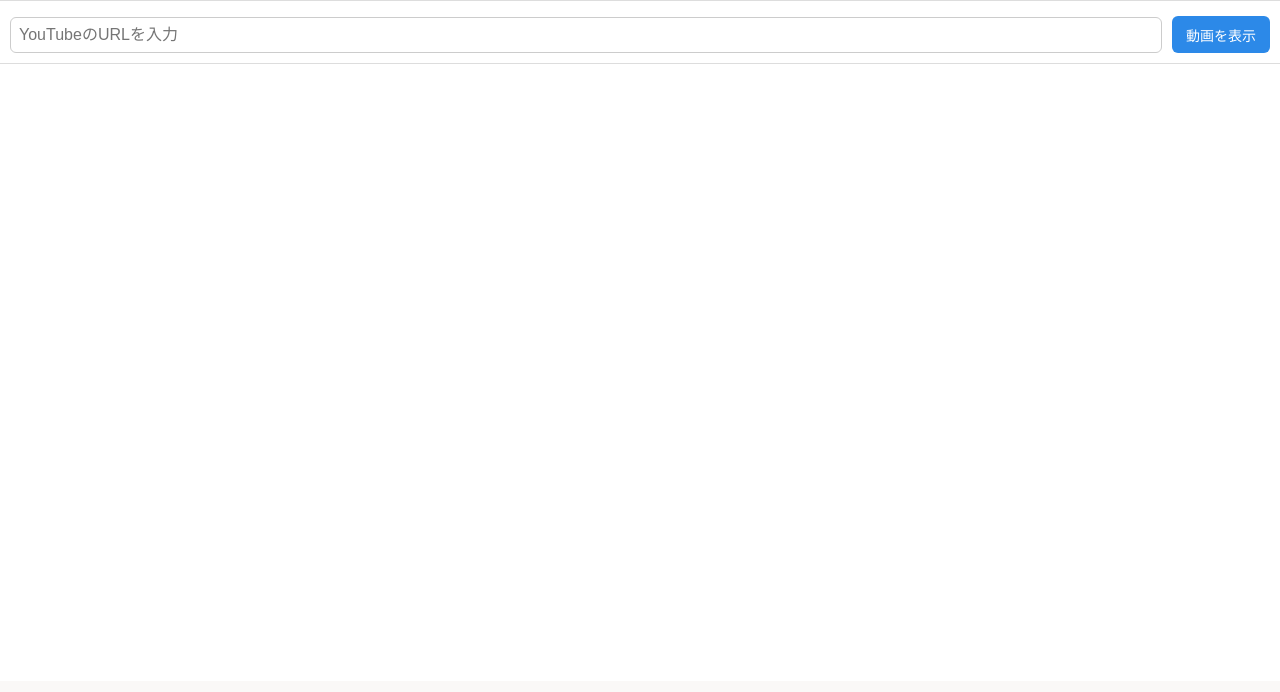
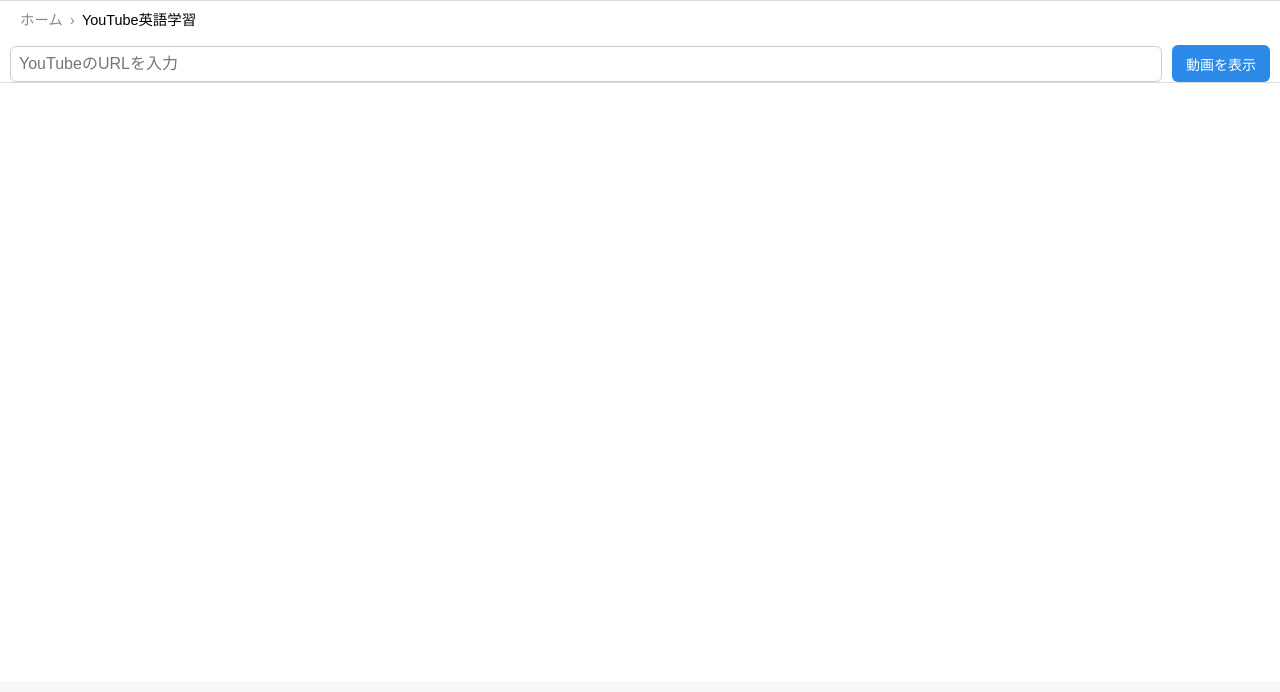
Before and after one commit to mossan3176121/frontend-repo, a plain HTML site: page youtube/youtube.html in a window 1280 px wide. Shown: the part 61-753 px from the top of the page. Drawn offline with Linux system fonts and the light colour scheme.

Commit message:
add breadcrumb

```diff
--- a/chat/style.css
+++ b/chat/style.css
@@ -1,7 +1,3 @@
-* {
-    box-sizing: border-box;
-}
-
 main {
     padding: 10px;
     max-width: 100%;
@@ -9,12 +5,9 @@ main {
     /* background-color: #f0f0f0; */
     font-family: 'Helvetica Neue', sans-serif;
     padding-bottom: env(safe-area-inset-bottom);
+
 }
 
-h2 {
-    text-align: center;
-    color: #333;
-}
 
 select {
     margin-top: 10px;
@@ -131,7 +124,36 @@ button {
     background-color: #eef;
     border-radius: 5px;
 }
+.breadcrumb {
+    font-size: 0.9rem;
+    margin: 0.5rem 0 0.5rem;
+    padding-left: 20px;
+}
 
+.breadcrumb ol {
+list-style: none;
+display: flex;
+flex-wrap: wrap;
+gap: 0.5em;
+padding: 0;
+margin: 0;
+}
+.breadcrumb ol li a {
+    color: #888;
+    text-decoration: none;
+}
+.breadcrumb ol li a:hover {
+    color: black;
+}
+.breadcrumb li::after {
+content: "›";
+margin-left: 0.5em;
+color: #888;
+}
+
+.breadcrumb li:last-child::after {
+content: "";
+}
 /* スマホ対応 */
 @media (max-width: 480px) {
     .input-area {
--- a/dictation/style.css
+++ b/dictation/style.css
@@ -177,3 +177,33 @@ audio {
 #modeArea {
     float: left;
 }
+.breadcrumb {
+    font-size: 0.9rem;
+    margin: 0.5rem 0 0.5rem;
+    padding-left: 20px;
+}
+
+.breadcrumb ol {
+list-style: none;
+display: flex;
+flex-wrap: wrap;
+gap: 0.5em;
+padding: 0;
+margin: 0;
+}
+.breadcrumb ol li a {
+    color: #888;
+    text-decoration: none;
+}
+.breadcrumb ol li a:hover {
+    color: black;
+}
+.breadcrumb li::after {
+content: "›";
+margin-left: 0.5em;
+color: #888;
+}
+
+.breadcrumb li:last-child::after {
+content: "";
+}
--- a/youtube/style.css
+++ b/youtube/style.css
@@ -39,7 +39,7 @@ input[type="text"] {
 
 #urlInputArea {
     background: #fff;
-    padding: 10px;
+    padding: 0 10px;
     /* position: sticky; */
     top: auto;
     z-index: auto;
@@ -70,7 +70,36 @@ button {
 button:hover {
     background-color: #1c6fc7;
 }
+.breadcrumb {
+    font-size: 0.9rem;
+    margin: 0.5rem 0 0.5rem;
+    padding-left: 20px;
+}
 
+.breadcrumb ol {
+list-style: none;
+display: flex;
+flex-wrap: wrap;
+gap: 0.5em;
+padding: 0;
+margin: 0;
+}
+.breadcrumb ol li a {
+    color: #888;
+    text-decoration: none;
+}
+.breadcrumb ol li a:hover {
+    color: black;
+}
+.breadcrumb li::after {
+content: "›";
+margin-left: 0.5em;
+color: #888;
+}
+
+.breadcrumb li:last-child::after {
+content: "";
+}
 
 /* スマホ対応 */
 @media (max-width: 768px) {
--- a/youtube/youtube.html
+++ b/youtube/youtube.html
@@ -18,6 +18,7 @@
     <meta property="og:title" content="お気に入りのYouTubeで英語トレーニング - AdictEng 英語学習サイト">
     <meta property="og:description" content="好きな動画を選んで、字幕と一緒にディクテーション。楽しく・手軽にリスニング力をアップしよう！">
     <meta property="og:url" content="https://adicteng.com/youtube/youtube">
+    <meta property="og:image" content="https://adicteng.com/img/logo.png">
     <meta property="og:type" content="website">
 
     <link rel="stylesheet" href="../style.css">  <!-- 親と同じCSSを使う場合 -->
@@ -46,7 +47,26 @@
         }
     }
     </script>
-
+    <script type="application/ld+json">
+    {
+        "@context": "https://schema.org",
+        "@type": "BreadcrumbList",
+        "itemListElement": [
+        {
+            "@type": "ListItem",
+            "position": 1,
+            "name": "ホーム",
+            "item": "https://adicteng.com/"
+        },
+        {
+            "@type": "ListItem",
+            "position": 2,
+            "name": "YouTube英語学習",
+            "item": "https://adicteng.com/youtube/youtube"
+        }
+        ]
+    }
+    </script>
 </head>
 <body>
     <div class="wrapper">
@@ -57,6 +77,12 @@
             <!-- <a href="login/login.html" class="login-button" target="_blank">ログイン</a> -->
         </header>
 
+        <nav class="breadcrumb" aria-label="パンくずリスト">
+            <ol>
+              <li><a href="../index.html">ホーム</a></li>
+              <li>YouTube英語学習</li>
+            </ol>
+          </nav>
         <main>
             <div id="urlInputArea">
                 <input type="text" id="youtubeUrl" placeholder="YouTubeのURLを入力">
```
Also changed, not shown: chat/chat.html (+27 -0 lines), dictation/dictation.html (+27 -0 lines).
